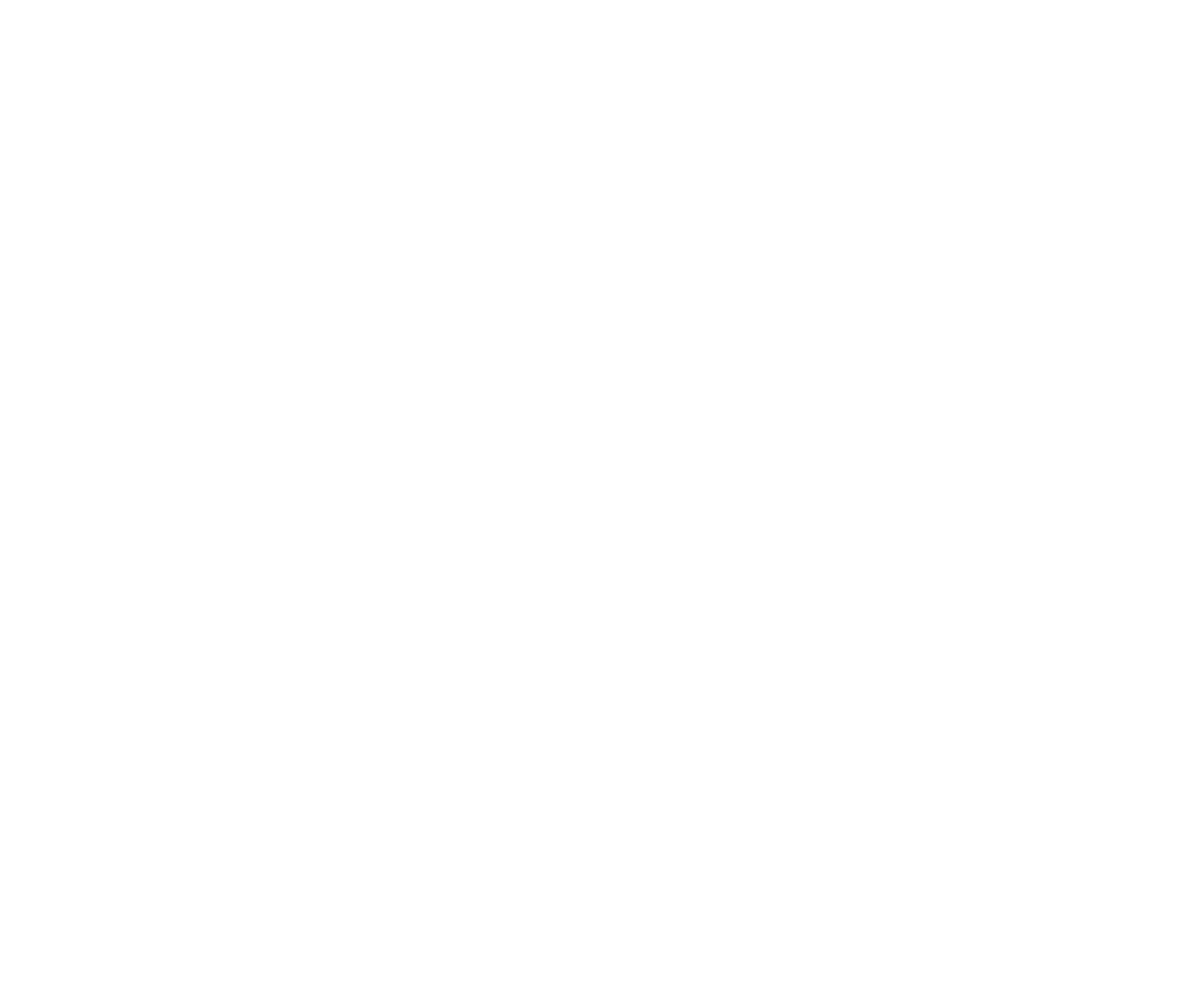
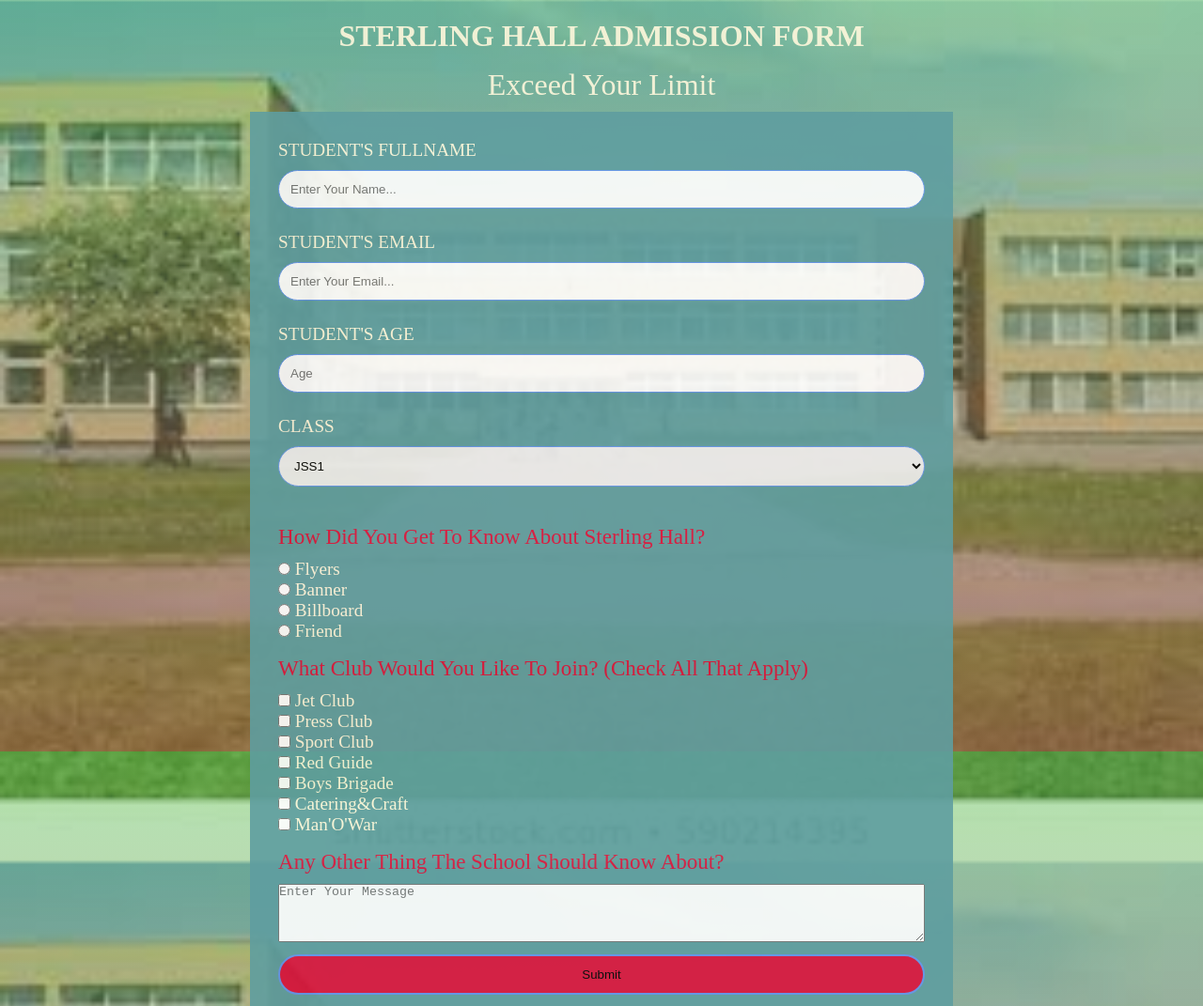
Before and after one commit to KingDavIII/freecodecamp-form-project, a plain HTML site: page index.html in a window 1280 px wide. Shown: the top 1071 px of the page at 94% size. Before the commit the page ends 800 px from the top, so only its background shows below. Drawn offline with Linux system fonts and the light colour scheme.

Commit message:
finished

```diff
--- a/index.css
+++ b/index.css
@@ -0,0 +1,81 @@
+* {
+    box-sizing: border-box;
+    margin: 0;
+    padding: 0;
+    outline: 0;
+}
+body{
+    background-image: linear-gradient(rgba(100, 200, 100, 0.5), rgba(200, 100, 100, 0.5)), url("school-image.jpeg");
+    text-align: left;
+    margin: 0;
+    padding: 0;
+    background-repeat: no-repeat;
+    background-size: cover;
+    background-attachment: fixed;
+}
+#main {
+    margin: auto;
+    width: 60%;
+    opacity: 0.9;
+    padding: 20px 10px;
+}
+#div1{
+    background-color: cadetblue;
+    height: 100%;
+    padding: 10px;
+}
+#title, #description {
+    color: cornsilk;
+    font-size: xx-large;
+    text-align: center;
+}
+.new1{
+    width: 100%;
+}
+#name, #email, #number, #dropdown {
+    width: 100%;
+    padding: 12px ;
+    display: inline-block;
+    border: 1px solid cornflowerblue;
+    border-radius: 40px;
+}
+p {
+    color: crimson;
+    font-size: larger;
+    margin: 15px 0 10px 0;
+}
+.my, .club {
+    text-align: left;
+    padding: 12px 20px;
+    margin: 0;
+    display: inline;
+}
+#survey-form {
+    font-size: larger;
+    color: cornsilk;
+    padding: 10px 15px;
+    margin: 10px;
+    padding: 10px;
+}
+#submit {
+    width: 100%;
+    padding: 12px 20px;
+    margin: 8px 0;
+    display: inline-block;
+    border: 2px solid cornflowerblue;
+    border-radius: 40px;
+    background-color: crimson;
+}
+
+textarea {
+    width: 100%;
+}
+
+.space {
+    margin: 10px 0 25px 0;
+}
+@media screen and (max-width: 400px) {
+    #main {
+        width: 100%;
+    }
+}
--- a/index.html
+++ b/index.html
@@ -1,4 +1,61 @@
 <!DOCTYPE html>
 <html>
-
+    <head>
+        <title>Sterling Hall Admission Form</title>
+        <link rel="stylesheet" href="index.css">
+        <meta name="viewport" content="width=device-width, initial-scale=1.0">
+    </head>
+    <body>
+        <div id="main">
+            <h1 id="title">STERLING HALL ADMISSION FORM</h1>
+            <p id="description">Exceed Your Limit</p>
+            <div id="div1">
+                <div class="new1">
+                    <form id="survey-form">
+                        <label for="name">STUDENT'S FULLNAME</label>
+                        <input type="text" id="name" placeholder="Enter Your Name..." class="space">
+                        <label for="email">STUDENT'S EMAIL</label>
+                        <input type="email" id="email" placeholder="Enter Your Email..." class="space">
+                        <label for="number">STUDENT'S AGE</label>
+                        <input type="number" id="number" placeholder="Age" min="9" max="18" class="space">
+                        <label for="class">CLASS</label>
+                        <select id="dropdown" class="space">
+                            <option value="JSS1">JSS1</option>
+                            <option value="JSS2">JSS2</option>
+                            <option value="JSS3">JSS3</option>
+                            <option value="SSS1">SSS1</option>
+                            <option value="SSS2">SSS2</option>
+                        </select>
+                        <p>How Did You Get To Know About Sterling Hall?</p>
+                        <input type="radio" name="knowledge" class="my" value="knowledge">
+                        <label for="my">Flyers</label><br>
+                        <input type="radio" name="knowledge" class="my" value="knowledge">
+                        <label for="my">Banner</label><br>
+                        <input type="radio" name="knowledge" class="my" value="knowledge">
+                        <label for="my">Billboard</label><br>
+                        <input type="radio" name="knowledge" class="my" value="knowledge">
+                        <label for="my">Friend</label><br>
+                        <p>What Club Would You Like To Join? (Check All That Apply)</p>
+                        <input type="checkbox" name="jetclub" value="jetclub" class="club">
+                        <label for="club">Jet Club</label><br>
+                        <input type="checkbox" name="jetclub" value="jetclub" class="club">
+                        <label for="club">Press Club</label><br>
+                        <input type="checkbox" name="jetclub" value="jetclub" class="club">
+                        <label for="club">Sport Club</label><br>
+                        <input type="checkbox" name="jetclub" value="jetclub" class="club">
+                        <label for="club">Red Guide</label><br>
+                        <input type="checkbox" name="jetclub" value="jetclub" class="club">
+                        <label for="club">Boys Brigade</label><br>
+                        <input type="checkbox" name="jetclub" value="jetclub" class="club">
+                        <label for="club">Catering&Craft</label><br>
+                        <input type="checkbox" name="jetclub" value="jetclub" class="club">
+                        <label for="club">Man'O'War</label><br>
+                        <p>Any Other Thing The School Should Know About?</p>
+                        <textarea rows="4" cols="5" placeholder="Enter Your Message"></textarea>
+                        <input type="submit" value="Submit" id="submit">
+                    </form>
+                </div>
+            </div>
+        </div>
+    </body>
 </html>
```
Also changed, not shown: school-image.jpeg (added).
